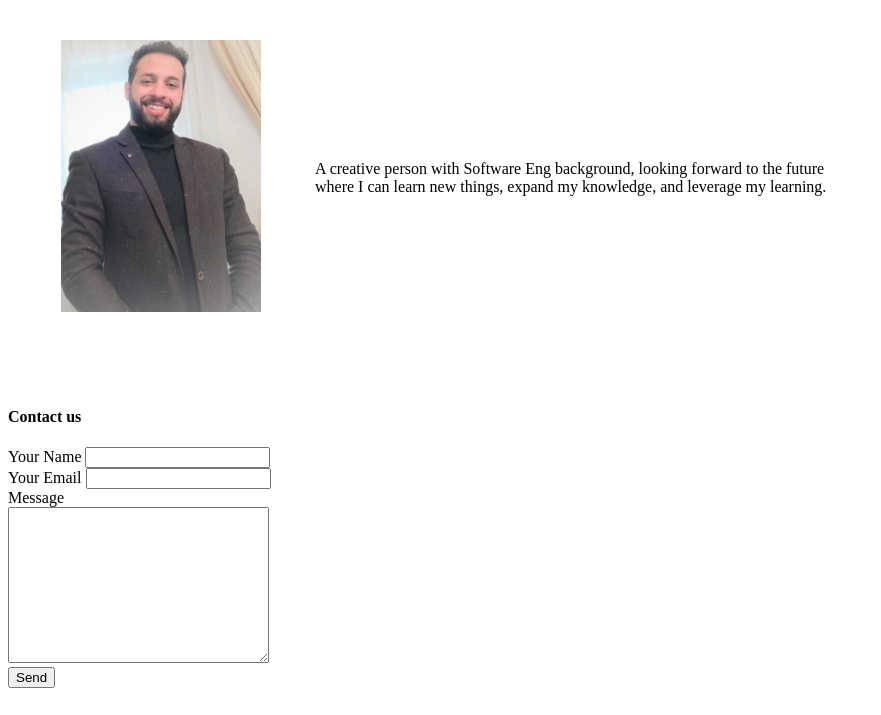
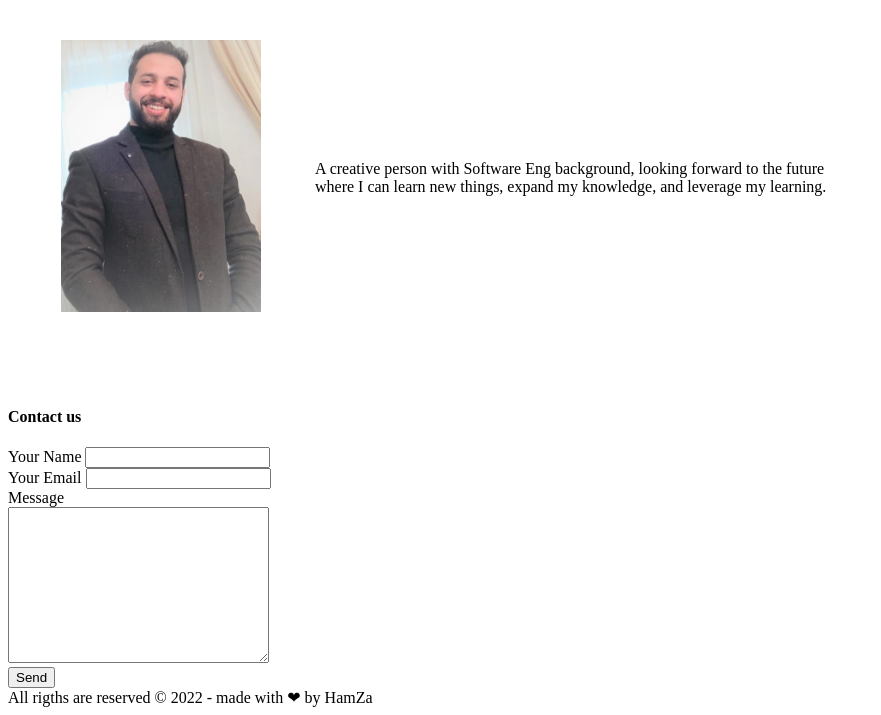
Before and after one commit to hmza-smha/todo-project, a plain HTML site: page About.html in a window 1280 px wide. Shown: the part 91-806 px from the top of the page, without its empty margins (0-881 px from the left). Drawn offline with Linux system fonts and the light colour scheme.

Commit message:
todo-html

```diff
--- a/About.html
+++ b/About.html
@@ -60,6 +60,7 @@
             <br>
             <input type="submit" value="Send">
         </form>
+        <span>All rigths are reserved &copy; 2022 - made with ❤ by HamZa</span>
     </footer>
 </body>
 </html>
```
